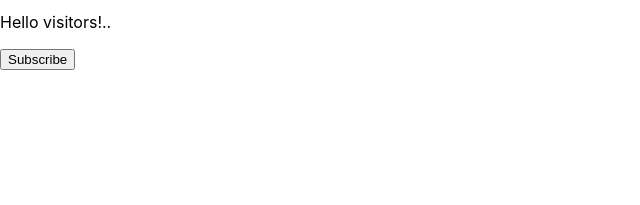
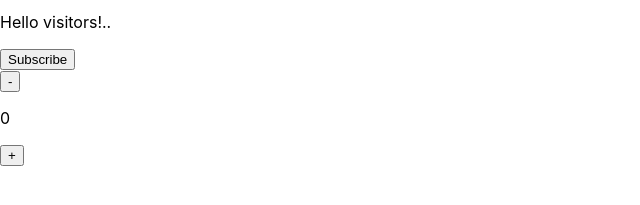
Before and after one commit to Leen-odeh3/Codevolution-Classes, a React (Create React App) app in the folder training/: page / in a window 1280 px wide. Shown: the part 191-396 px from the top of the page, without its empty margins (0-640 px from the left). Built offline with nearby package versions, Linux system fonts and the light colour scheme.

Commit message:
setstate ex-2

```diff
--- a/training/src/App.js
+++ b/training/src/App.js
@@ -1,6 +1,7 @@
 import React from 'react'
 import Greet from './Component/Greet/Greet'
 import Welcome from './Component/Welcom/Welcome'
+import Counter from './Component/Counter/Counter'
 
 const App = () => {
   return (
@@ -9,6 +10,7 @@ const App = () => {
       <Greet name="kareem"/>
       <Greet name="Marah"/>
       <Welcome/>
+      <Counter/>
 
     </div>
   )
--- /dev/null
+++ b/training/src/Component/Counter/Counter.jsx
@@ -0,0 +1,23 @@
+import React, { Component } from 'react'
+
+export default class Counter extends Component {
+    state = {
+        value:0
+    }
+    decrement = () => {
+        this.setState({ value: this.state.value - 1 });
+    }
+
+    increment = () => {
+        this.setState({ value: this.state.value + 1 });
+    }
+  render() {
+    return (
+      <div>
+        <button onClick={()=>{this.decrement()}}>-</button>
+       <p> {this.state.value}</p>
+       <button onClick={()=>{this.increment()}}>+</button>
+      </div>
+    )
+  }
+}
```
